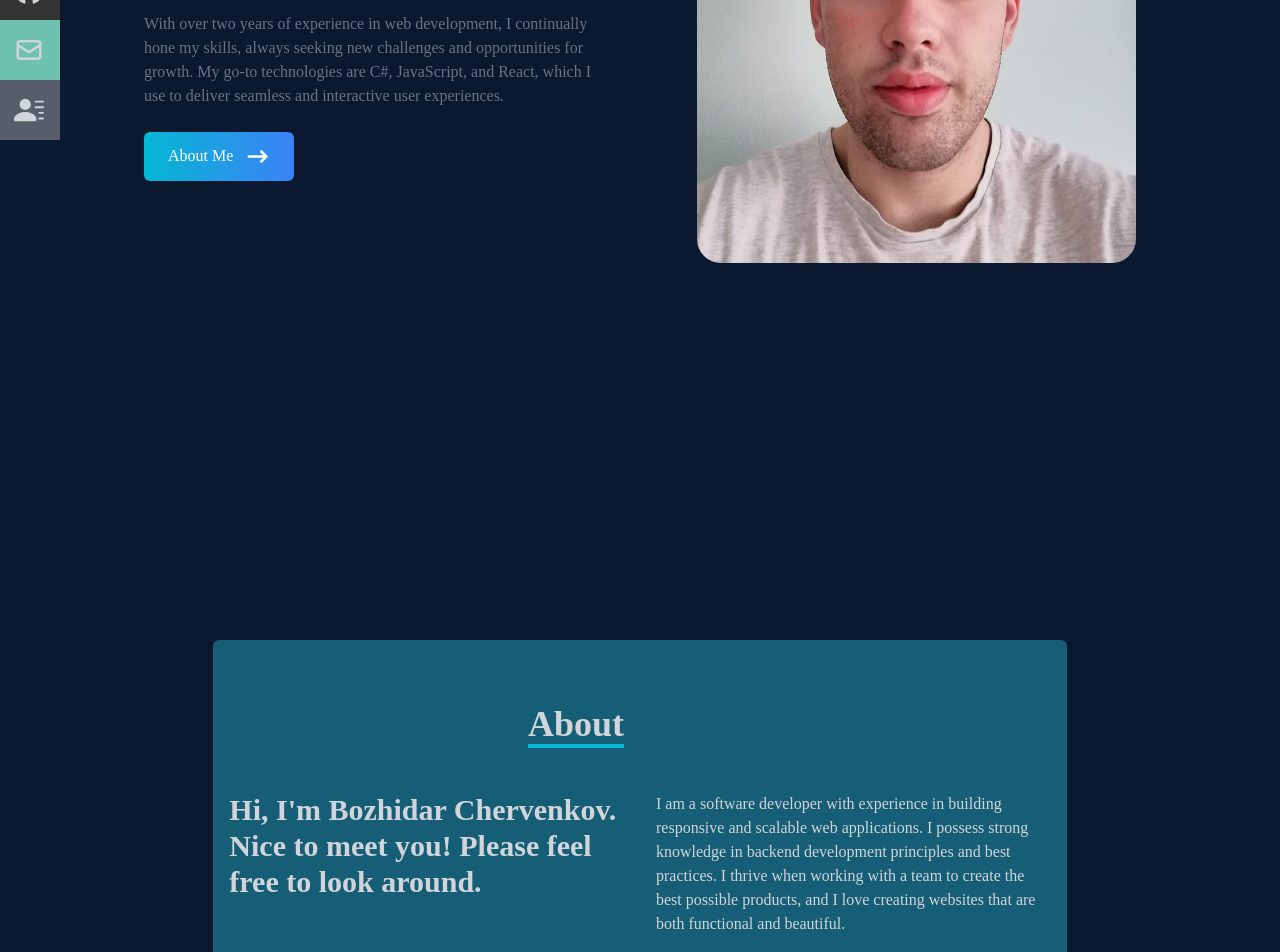
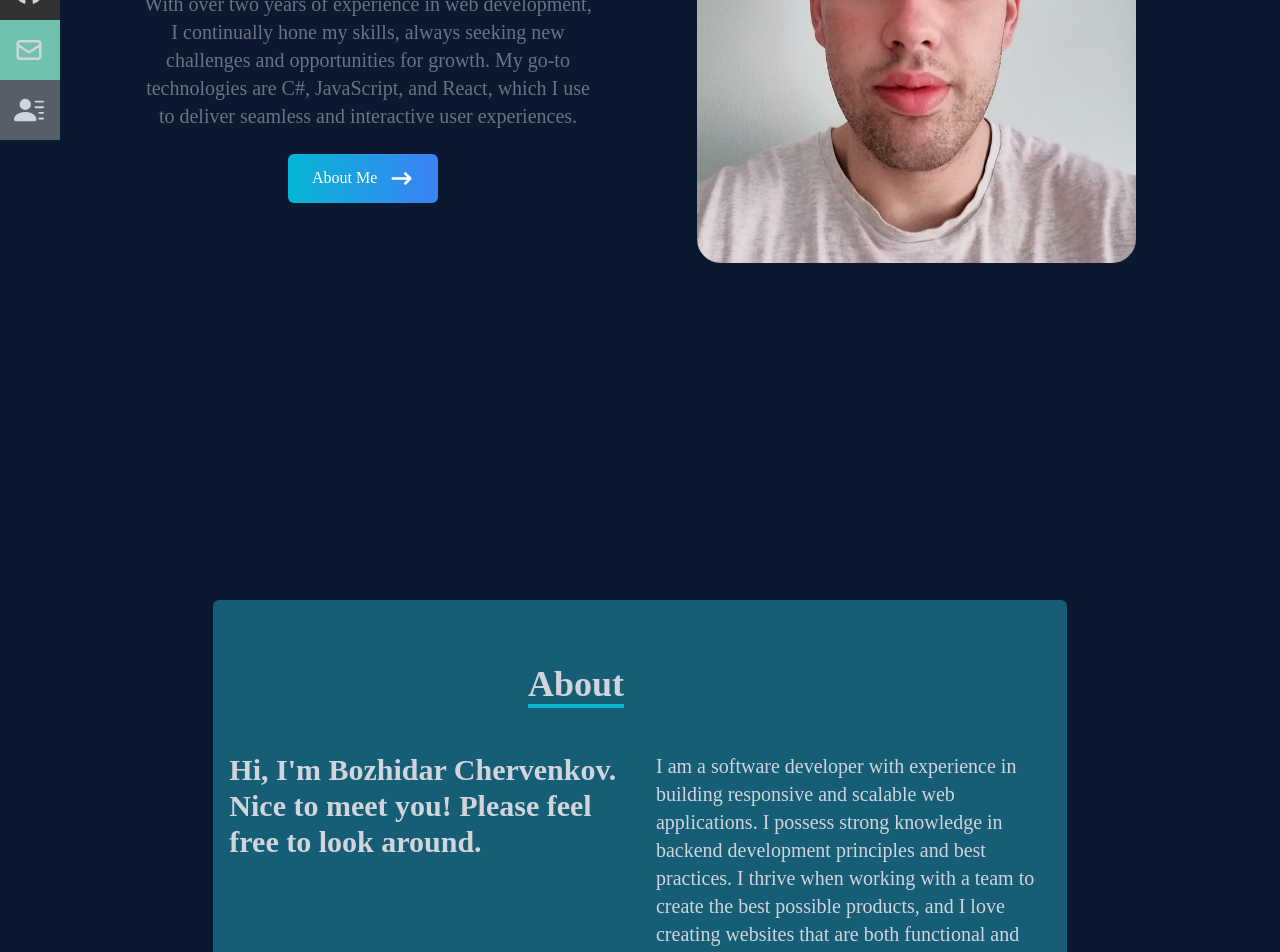
Before and after one commit to BozhidarChervenkov/PortfolioCV, a React (Create React App) app in the folder PortfolioCV/: page / in a window 1280 px wide. Shown: the part 380-1332 px from the top of the page. Built offline with nearby package versions, Linux system fonts and the light colour scheme.

Commit message:
Text scaling and effects

```diff
--- a/PortfolioCV/src/components/About.jsx
+++ b/PortfolioCV/src/components/About.jsx
@@ -2,9 +2,9 @@ import React from "react";
 
 const About = () => {
   return (
-    <div name="about" id="about" className="w-full h-screen bg-[#0a192f] text-gray-300">
+    <div name="about" className="w-full h-screen bg-[#0a192f] text-gray-300">
       <div className="flex flex-col justify-center items-center w-full h-full">
-        <div className=" py-16 rounded-md bg-cyan-800 flex flex-col justify-center items-center w-4/6">
+        <div className=" py-16 rounded-md bg-cyan-800 flex flex-col justify-center items-center w-4/6 hover:bg-cyan-800 hover:scale-110 duration-500">
           <div className="max-w-[1000px] w-full grid grid-cols-2 gap-8 mb-4">
             <div className="sm:text-right pb-8 pl-4">
               <p className="text-4xl font-bold inline border-b-4 border-cyan-500">
@@ -19,7 +19,7 @@ const About = () => {
                 Hi, I'm Bozhidar Chervenkov. Nice to meet you! Please feel free to look around.
               </p>
             </div>
-            <div className="justify-text">
+            <div className="justify-text text-xl">
               <p>
                 {" "}
                 I am a software developer with experience in building responsive and scalable web applications.
--- a/PortfolioCV/src/components/Education.jsx
+++ b/PortfolioCV/src/components/Education.jsx
@@ -8,7 +8,7 @@ const Education = () => {
                 </div>
 
                 {/* SoftUni item */}
-                <div className="education-container">
+                <div className="education-container hover:bg-cyan-800 hover:scale-110 duration-500">
                     <div>
                         <div className="image-container">
                             <img className="education-img" src="/universityLogos/softUniLogo.png" alt="SoftUniLogo" />
@@ -21,7 +21,7 @@ const Education = () => {
                 </div>
 
                 {/* Academic Lyudmil Stoyanov item */}
-                <div className="education-container">
+                <div className="education-container hover:bg-cyan-800 hover:scale-110 duration-500">
                     <div>
                         <div className="image-container">
                             <img className="education-img" src="/universityLogos/egLogo.jpg" alt="SWU logo" />
@@ -34,7 +34,7 @@ const Education = () => {
                 </div>
 
                 {/* South-West University Neofit Rilski item */}
-                <div className="education-container">
+                <div className="education-container hover:bg-cyan-800 hover:scale-110 duration-500">
                     <div>
                         <div className="image-container">
                             <img className="education-img" src="/universityLogos/swuLogo.jpg" alt="Language school logo" />
--- a/PortfolioCV/src/components/Home.jsx
+++ b/PortfolioCV/src/components/Home.jsx
@@ -10,7 +10,7 @@ const Home = () => {
           <h2 className="text-4xl sm:text-7xl font-bold text-white">
             I'm a Full Stack Web Developer
           </h2>
-          <p className="text-gray-500 py-4 max-w-md justify-text">
+          <p className="text-xl text-gray-500 py-4 max-w-md text-center">
             With over two years of experience in web development, I continually hone my skills, always seeking new challenges and opportunities for growth.
             My go-to technologies are C#, JavaScript, and React, which I use to deliver seamless and interactive user experiences.
           </p>
@@ -19,7 +19,12 @@ const Home = () => {
               to="about"
               smooth
               duration={500}
-              className="group text-white w-fit px-6 py-3 my-2 flex items-center rounded-md bg-gradient-to-r from-cyan-500 to-blue-500 cursor-pointer"
+              className="ml-36
+              group
+               text-white w-fit px-6 py-3 my-2 flex items-center rounded-md bg-gradient-to-r
+               from-cyan-500
+               to-blue-500 cursor-pointer
+               hover:bg-cyan-800 hover:scale-110 duration-500"
             >
               About Me
               <span className="group-hover:rotate-90 duration-300">
--- a/PortfolioCV/src/components/ProfessionalExperience.jsx
+++ b/PortfolioCV/src/components/ProfessionalExperience.jsx
@@ -6,7 +6,7 @@ const ProfessionalExperience = () => {
                     Professional Experience
                 </p>
 
-                <div className="flex flex-col justify-center items-center w-full h-full mt-10">
+                <div className="flex flex-col justify-center items-center w-full h-full mt-10 hover:bg-cyan-800 hover:scale-110 duration-500">
                     <div className=" py-16 rounded-md bg-cyan-800 flex flex-col justify-center items-center w-4/6">
                         <div className="max-w-[1000px] w-full grid sm:grid-cols-2 gap-8 px-4">
                             <div className="sm:text-left text-3xl font-bold">
@@ -24,7 +24,7 @@ const ProfessionalExperience = () => {
                     </div>
                 </div>
 
-                <div className="flex flex-col justify-center items-center w-full h-full mt-10">
+                <div className="flex flex-col justify-center items-center w-full h-full mt-10 hover:bg-cyan-800 hover:scale-110 duration-500">
                     <div className=" py-16 rounded-md bg-cyan-800 flex flex-col justify-center items-center w-4/6">
                         <div className="max-w-[1000px] w-full grid sm:grid-cols-2 gap-8 px-4">
                             <div className="sm:text-left text-3xl font-bold">
```
